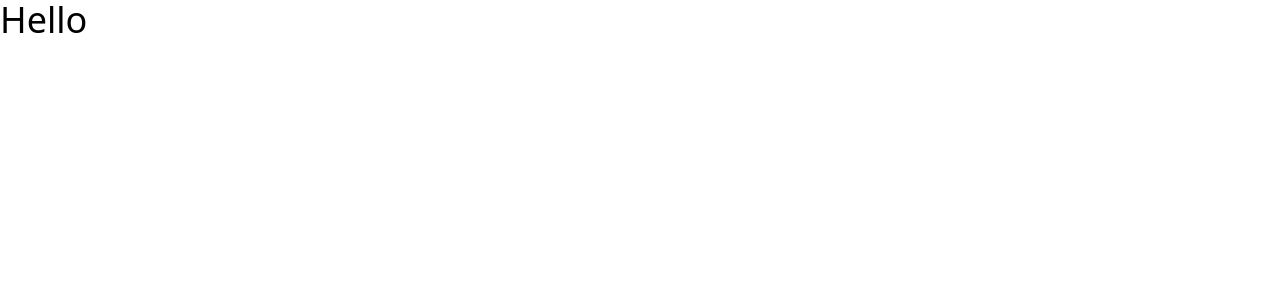
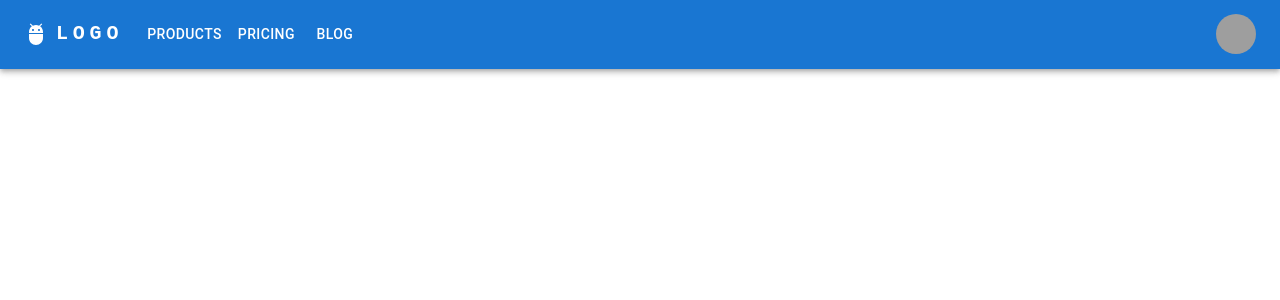
Before and after one commit to elipaulman/Alumni_Network_Platform, a React (Create React App) app in the folder front-end/: page / in a window 1280 px wide. Shown: the top 300 px of the page. Built offline with nearby package versions, Linux system fonts and the light colour scheme; grey boxes are pictures that could not be loaded.

Commit message:
First navbar implementation.

```diff
--- a/front-end/src/App.js
+++ b/front-end/src/App.js
@@ -1,8 +1,12 @@
 import './App.css';
+import Navbar from './components/Navbar';
 
 function App() {
   return (
-    <h1 className="text-4xl">Hello</h1>
+
+    <div>
+      <Navbar />
+    </div>
   );
 }
 
--- /dev/null
+++ b/front-end/src/components/Navbar.jsx
@@ -0,0 +1,159 @@
+import * as React from 'react';
+import AppBar from '@mui/material/AppBar';
+import Box from '@mui/material/Box';
+import Toolbar from '@mui/material/Toolbar';
+import IconButton from '@mui/material/IconButton';
+import Typography from '@mui/material/Typography';
+import Menu from '@mui/material/Menu';
+import MenuIcon from '@mui/icons-material/Menu';
+import Container from '@mui/material/Container';
+import Avatar from '@mui/material/Avatar';
+import Button from '@mui/material/Button';
+import Tooltip from '@mui/material/Tooltip';
+import MenuItem from '@mui/material/MenuItem';
+import AdbIcon from '@mui/icons-material/Adb';
+
+const pages = ['Products', 'Pricing', 'Blog'];
+const settings = ['Profile', 'Account', 'Dashboard', 'Logout'];
+
+function ResponsiveAppBar() {
+  const [anchorElNav, setAnchorElNav] = React.useState(null);
+  const [anchorElUser, setAnchorElUser] = React.useState(null);
+
+  const handleOpenNavMenu = (event) => {
+    setAnchorElNav(event.currentTarget);
+  };
+  const handleOpenUserMenu = (event) => {
+    setAnchorElUser(event.currentTarget);
+  };
+
+  const handleCloseNavMenu = () => {
+    setAnchorElNav(null);
+  };
+
+  const handleCloseUserMenu = () => {
+    setAnchorElUser(null);
+  };
+
+  return (
+    <AppBar position="static">
+      <Container maxWidth="xl">
+        <Toolbar disableGutters>
+          <AdbIcon sx={{ display: { xs: 'none', md: 'flex' }, mr: 1 }} />
+          <Typography
+            variant="h6"
+            noWrap
+            component="a"
+            href="#app-bar-with-responsive-menu"
+            sx={{
+              mr: 2,
+              display: { xs: 'none', md: 'flex' },
+              fontFamily: 'monospace',
+              fontWeight: 700,
+              letterSpacing: '.3rem',
+              color: 'inherit',
+              textDecoration: 'none',
+            }}
+          >
+            LOGO
+          </Typography>
+
+          <Box sx={{ flexGrow: 1, display: { xs: 'flex', md: 'none' } }}>
+            <IconButton
+              size="large"
+              aria-label="account of current user"
+              aria-controls="menu-appbar"
+              aria-haspopup="true"
+              onClick={handleOpenNavMenu}
+              color="inherit"
+            >
+              <MenuIcon />
+            </IconButton>
+            <Menu
+              id="menu-appbar"
+              anchorEl={anchorElNav}
+              anchorOrigin={{
+                vertical: 'bottom',
+                horizontal: 'left',
+              }}
+              keepMounted
+              transformOrigin={{
+                vertical: 'top',
+                horizontal: 'left',
+              }}
+              open={Boolean(anchorElNav)}
+              onClose={handleCloseNavMenu}
+              sx={{ display: { xs: 'block', md: 'none' } }}
+            >
+              {pages.map((page) => (
+                <MenuItem key={page} onClick={handleCloseNavMenu}>
+                  <Typography sx={{ textAlign: 'center' }}>{page}</Typography>
+                </MenuItem>
+              ))}
+            </Menu>
+          </Box>
+          <AdbIcon sx={{ display: { xs: 'flex', md: 'none' }, mr: 1 }} />
+          <Typography
+            variant="h5"
+            noWrap
+            component="a"
+            href="#app-bar-with-responsive-menu"
+            sx={{
+              mr: 2,
+              display: { xs: 'flex', md: 'none' },
+              flexGrow: 1,
+              fontFamily: 'monospace',
+              fontWeight: 700,
+              letterSpacing: '.3rem',
+              color: 'inherit',
+              textDecoration: 'none',
+            }}
+          >
+            LOGO
+          </Typography>
+          <Box sx={{ flexGrow: 1, display: { xs: 'none', md: 'flex' } }}>
+            {pages.map((page) => (
+              <Button
+                key={page}
+                onClick={handleCloseNavMenu}
+                sx={{ my: 2, color: 'white', display: 'block' }}
+              >
+                {page}
+              </Button>
+            ))}
+          </Box>
+          <Box sx={{ flexGrow: 0 }}>
+            <Tooltip title="Open settings">
+              <IconButton onClick={handleOpenUserMenu} sx={{ p: 0 }}>
+                <Avatar alt="Remy Sharp" src="/static/images/avatar/2.jpg" />
+              </IconButton>
+            </Tooltip>
+            <Menu
+              sx={{ mt: '45px' }}
+              id="menu-appbar"
+              anchorEl={anchorElUser}
+              anchorOrigin={{
+                vertical: 'top',
+                horizontal: 'right',
+              }}
+              keepMounted
+              transformOrigin={{
+                vertical: 'top',
+                horizontal: 'right',
+              }}
+              open={Boolean(anchorElUser)}
+              onClose={handleCloseUserMenu}
+            >
+              {settings.map((setting) => (
+                <MenuItem key={setting} onClick={handleCloseUserMenu}>
+                  <Typography sx={{ textAlign: 'center' }}>{setting}</Typography>
+                </MenuItem>
+              ))}
+            </Menu>
+          </Box>
+        </Toolbar>
+      </Container>
+    </AppBar>
+  );
+}
+export default ResponsiveAppBar;
```
Also changed, not shown: front-end/package.json (+7 -0 lines), 1 other file (tests, documents, lock files or other folders).
